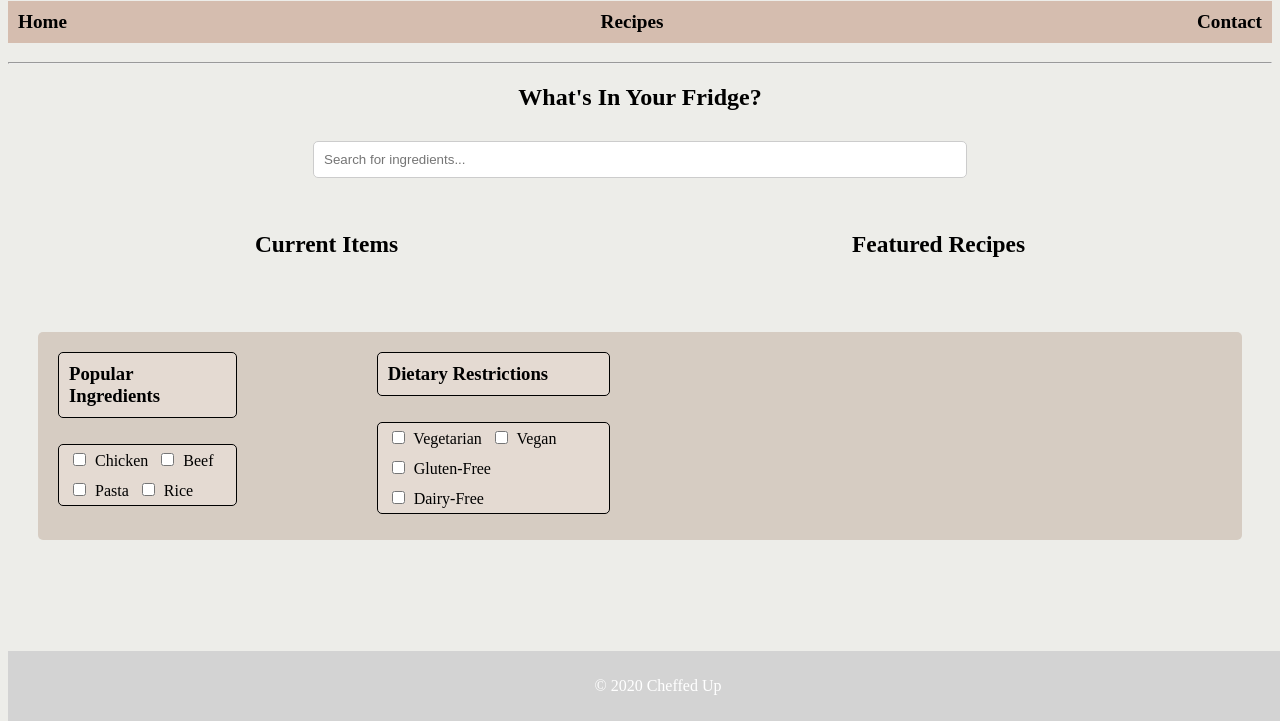
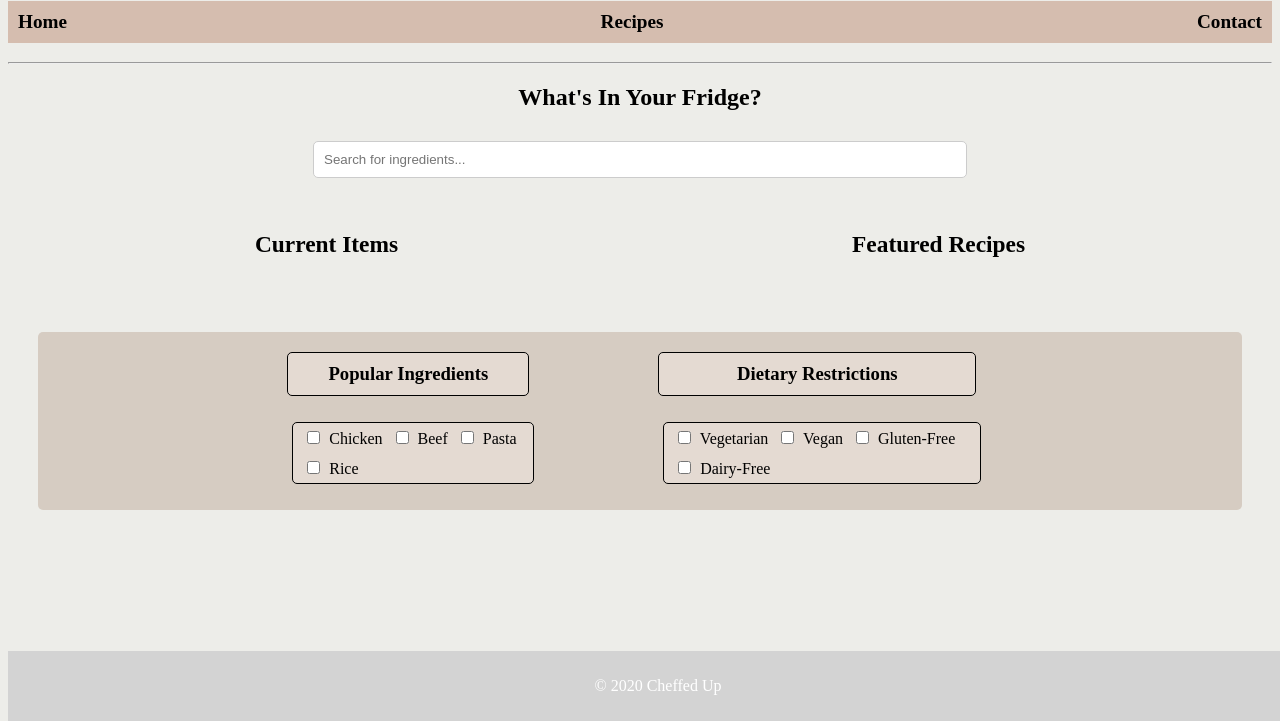
Before and after one commit to xaviermontane/cheffed-up, a plain HTML site: page src/index.html in a window 1280 px wide. Shown: the part 79-800 px from the top of the page. Drawn offline with Linux system fonts and the light colour scheme.

Commit message:
chore(css): align filter items within aside

```diff
--- a/src/style.css
+++ b/src/style.css
@@ -8,6 +8,9 @@ a {
 }
 
 aside {
+    display: flex;
+    justify-content: center;
+    gap: 40px;
     background-color: #D6CCC2;
     padding: 10px;
     margin: 30px;
@@ -57,26 +60,28 @@ footer {
 }
 
 .filter-wrapper {
-    display: inline-grid;
+    display: flex;
+    flex-direction: column;
     justify-content: center;
     align-items: center;
     overflow: hidden;
 }
 
 .filter-header {
+    text-align: center;
     background-color: #e4dad2;
     padding: 10px;
     margin: 10px;
     border: 1px solid black;
     border-radius: 5px;
-    width: 50%;
+    width: 70%;
 }
 
 .checkbox-list {
     margin-left: 10px;
     background-color: #e4dad2;
     padding: 0 10px;
-    width: 50%;
+    width: 70%;
     border: 1px solid black;
     border-radius: 5px;
 }
```
